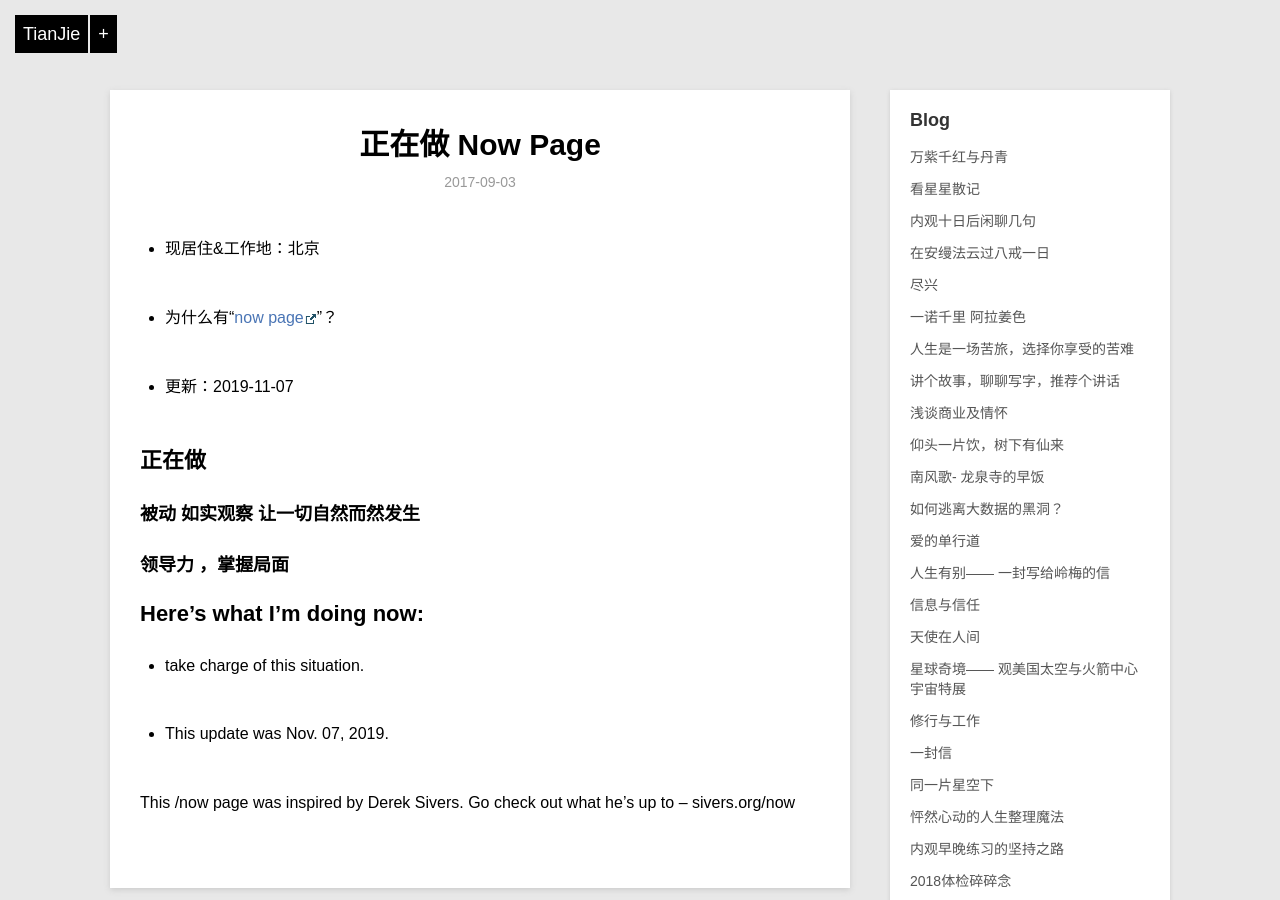
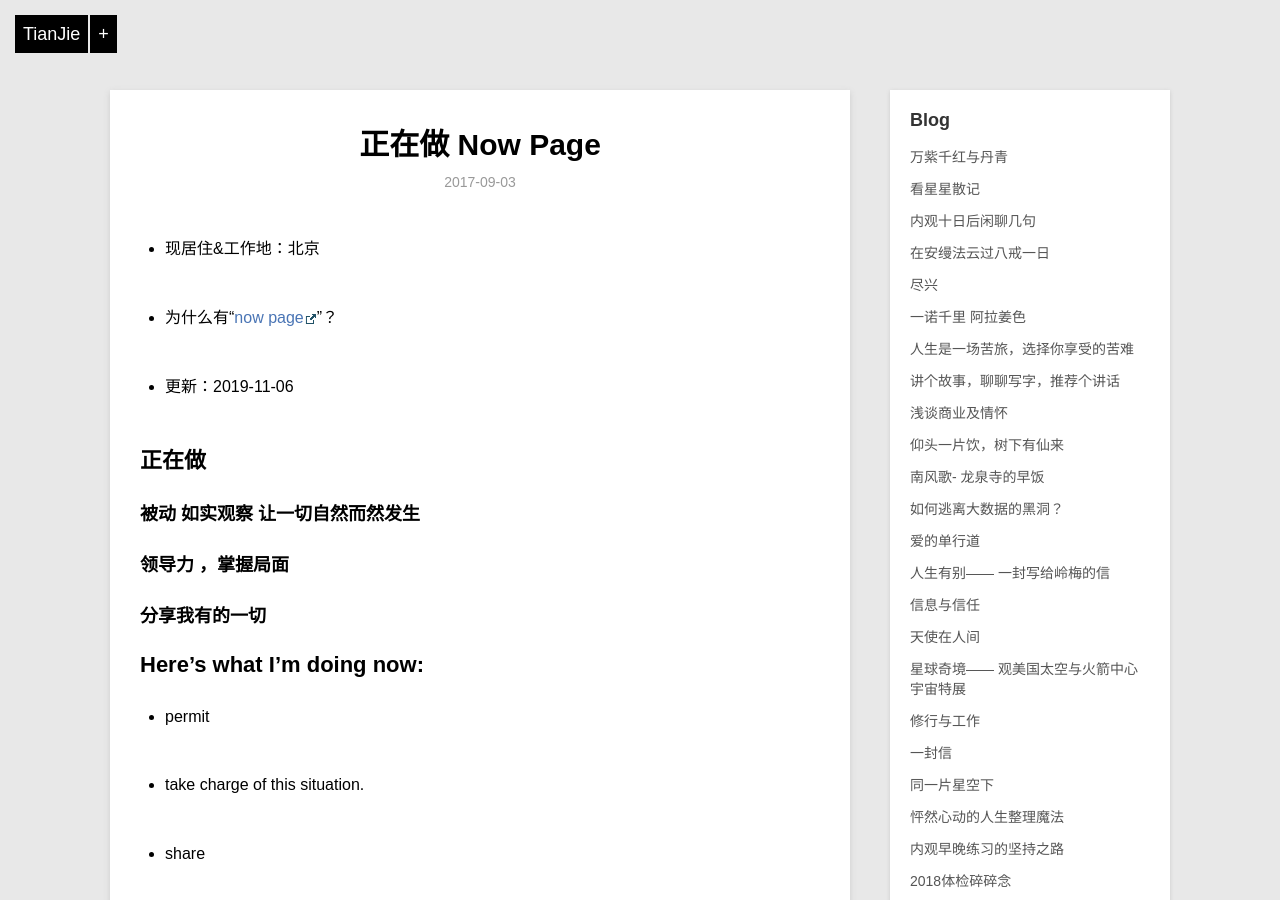
Before and after one commit to violettianjie/violettianjie.github.io, a Jekyll site: the page built from _posts/blog/2017-09-03-now.md, in a window 1280 px wide and 900 px high. Built offline with Jekyll 4.4.1, drawn with Linux system fonts in a browser that asks for light colours; comment, search, counter and statistics services are not loaded; some of the changed text lies outside the part shown.

Commit message:
Update 2017-09-03-now.md

```diff
--- a/_posts/blog/2017-09-03-now.md
+++ b/_posts/blog/2017-09-03-now.md
@@ -8,7 +8,7 @@ category: blog
 
 - 为什么有“[now page](http://nownownow.com/about)”？
 
-- 更新：2019-11-07
+- 更新：2019-11-06
 
 ## 正在做
 
@@ -16,11 +16,17 @@ category: blog
 
 ### 领导力 ，掌握局面
 
+### 分享我有的一切
+
 ## Here’s what I’m doing now:
+
+- permit
 
 - take charge of this situation.
 
-- This update was Nov. 07, 2019.
+- share
+
+- This update was Nov. 06, 2019.
 
 This /now page was inspired by Derek Sivers. Go check out what he’s up to – sivers.org/now
 
```
